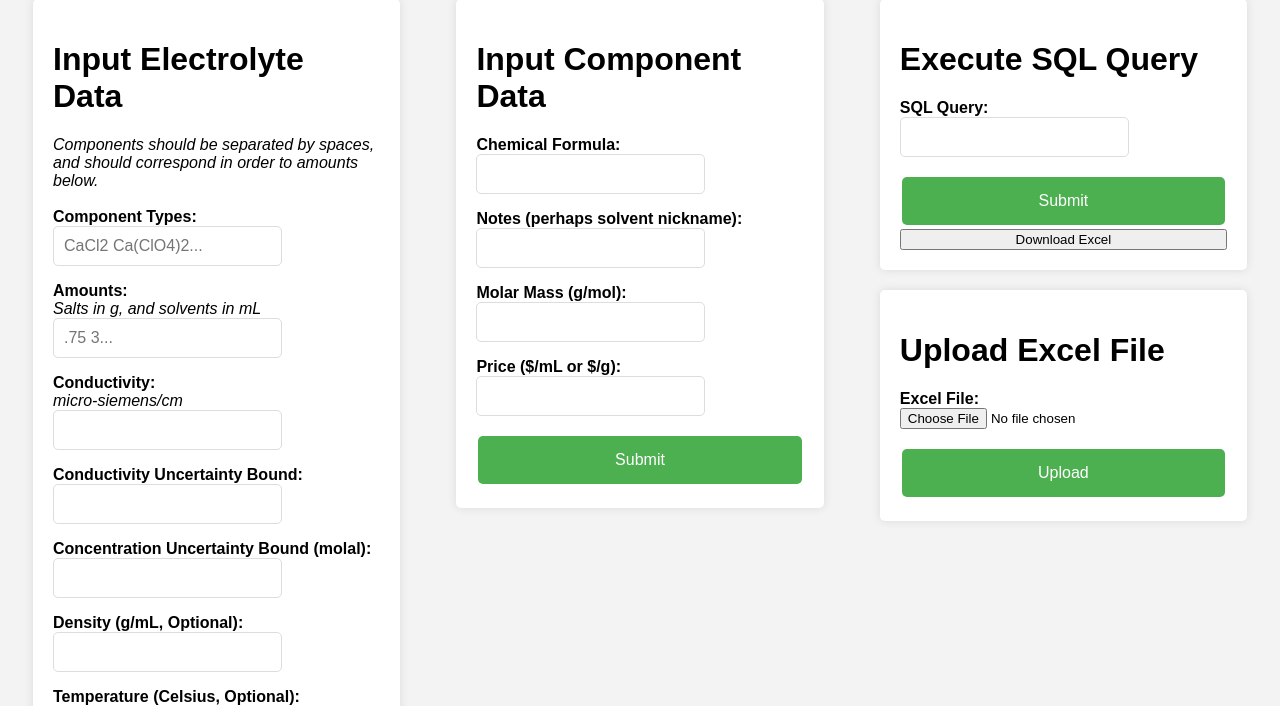
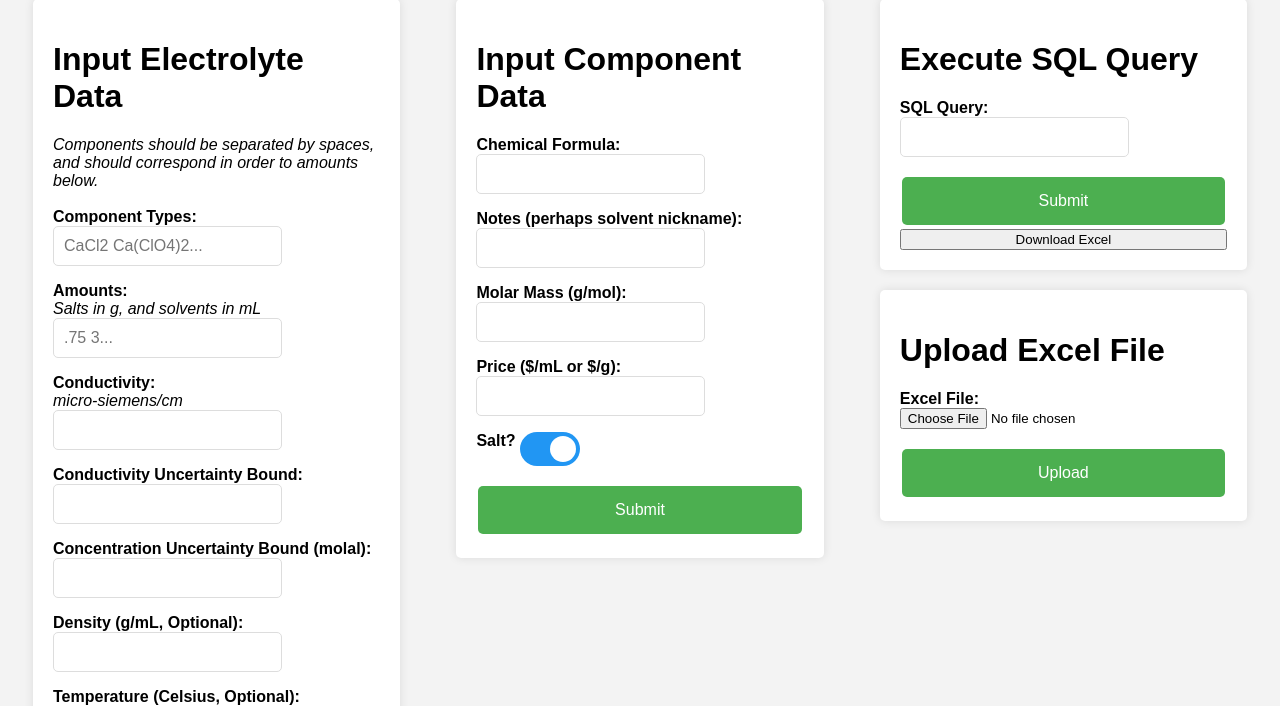
Before and after one commit to ale-chen/electrolyte_db, a FastAPI app: page / in a window 1280 px wide. Shown: the part 103-809 px from the top of the page. Run offline with FastAPI, Linux system fonts and the light colour scheme; parts of the project's set-up code (start-up, migrations or seed data) failed here and were passed over.

Commit message:
is_salt added to components

```diff
--- a/app/main.py
+++ b/app/main.py
@@ -38,12 +38,10 @@ class LogConfig(BaseModel):
 
 from fastapi import FastAPI, File, Form, HTTPException, Request, UploadFile, BackgroundTasks
 from fastapi.middleware.cors import CORSMiddleware
-from fastapi.responses import HTMLResponse, JSONResponse, PlainTextResponse
+from fastapi.responses import HTMLResponse, JSONResponse, PlainTextResponse, RedirectResponse, FileResponse
 from fastapi.templating import Jinja2Templates
-from fastapi.responses import RedirectResponse
 from fastapi.staticfiles import StaticFiles
 from fastapi.middleware.cors import CORSMiddleware
-from fastapi.responses import FileResponse
 from logging.config import dictConfig
 import logging
 
@@ -73,7 +71,8 @@ def start_server():
             formula TEXT,
             notes TEXT,
             molar_mass REAL,
-            price REAL
+            price REAL,
+            is_salt INTEGER
             );
             ''')
 
@@ -123,11 +122,12 @@ class Chemical:
     'Pt', 'Au', 'Hg', 'Tl', 'Pb', 'Bi', 'Th', 'Pa', 'U', 'Np', 'Pu', 'Am', 'Cm',
     'Bk','Cf', 'Es', 'Fm', 'Md', 'No', 'Lr', 'Rf', 'Db', 'Sg', 'Bh', 'Hs', 'Mt',
      'Ds', 'Rg', 'Cn', 'Nh', 'Fl', 'Mc', 'Lv', 'Ts', 'Og']
-    def __init__(self, formula=' ', notes='', molar_mass=0, price=0):
+    def __init__(self, formula=' ', notes='', molar_mass=0, price=0, is_salt = False):
         self.elements = self.parse_formula(formula)
         self.notes = notes
         self.molar_mass = molar_mass
         self.price = price # PRICE IS IN TERMS OF $/ML AND $/G
+        self.is_salt = is_salt
 
     def parse_formula(self, formula): #recursive function to parse equivalent formulas
         '''
@@ -372,7 +372,7 @@ def add_component_type(
     if(len(rows) != 0):
       print(f'{str(len(rows))} entries with formula {chemical.__str__()} already in database')
     else:
-      c.execute("INSERT INTO components (formula, notes, molar_mass, price) VALUES (?,?,?,?)", (str(chemical),chemical.notes, chemical.molar_mass, chemical.price))
+      c.execute("INSERT INTO components (formula, notes, molar_mass, price, is_salt) VALUES (?,?,?,?,?)", (str(chemical),chemical.notes, chemical.molar_mass, chemical.price, chemical.is_salt))
       conn.commit()
       conn.close()
 
@@ -546,15 +546,17 @@ async def input_component(
     formula: Optional[str] = Form(...),
     notes: Optional[str] = Form(None),
     molar_mass: Optional[float] = Form(...),
-    price: Optional[float] = Form(...)
+    price: Optional[float] = Form(...),
+    is_salt: Optional[bool] = Form(...),
 ):
     try:
+        _is_salt = is_salt == "on"
         response_str = 'Success!'
-        component = Chemical(formula, notes, molar_mass, price)
+        component = Chemical(formula, notes, molar_mass, price, _is_salt)
         add_component_type(component)
 
     except Exception as e:
-        response_str = "Error Occurred, see message and try again: " + e.args[0]
+        response_str = "Error Occurred, see message and try again: " + str(e.args[0])
     encoded_message = quote(response_str)
 
     url = f"{app.url_path_for('input_component_form')}?message={encoded_message}"
--- a/templates/alec.html
+++ b/templates/alec.html
@@ -120,6 +120,65 @@
                 background-color: #4CAF50;
                 color: white;
             }
+            .switch {
+            position: relative;
+            display: inline-block;
+            width: 60px;
+            height: 34px;
+            }
+
+            .switch input {
+            opacity: 0;
+            width: 0;
+            height: 0;
+            }
+
+            .slider {
+            position: absolute;
+            cursor: pointer;
+            top: 0;
+            left: 0;
+            right: 0;
+            bottom: 0;
+            background-color: #ccc;
+            -webkit-transition: .4s;
+            transition: .4s;
+            }
+
+            .slider:before {
+            position: absolute;
+            content: "";
+            height: 26px;
+            width: 26px;
+            left: 4px;
+            bottom: 4px;
+            background-color: white;
+            -webkit-transition: .4s;
+            transition: .4s;
+            }
+
+            input:checked + .slider {
+            background-color: #2196F3;
+            }
+
+            input:focus + .slider {
+            box-shadow: 0 0 1px #2196F3;
+            }
+
+            input:checked + .slider:before {
+            -webkit-transform: translateX(26px);
+            -ms-transform: translateX(26px);
+            transform: translateX(26px);
+            }
+
+            /* Rounded sliders */
+            .slider.round {
+            border-radius: 34px;
+            }
+
+            .slider.round:before {
+            border-radius: 50%;
+            }
         </style>
     </head>
     <body>
@@ -203,6 +262,13 @@
                     <div class="input-group">
                         <label for="price">Price ($/mL or $/g):</label><br>
                         <input type="text" id="price" name="price" step="any"><br>
+                    </div>
+                    <div class="input-group">
+                        <label for='is_salt'>Salt?</label>
+                        <div class="switch">
+                            <input type="checkbox" id="is_salt" name="is_salt" checked>
+                            <span class="slider round"></span>
+                        </div>
                     </div>
                     <input type="submit" value="Submit">
                 </form>
```
Also changed, not shown: 1 other file.
